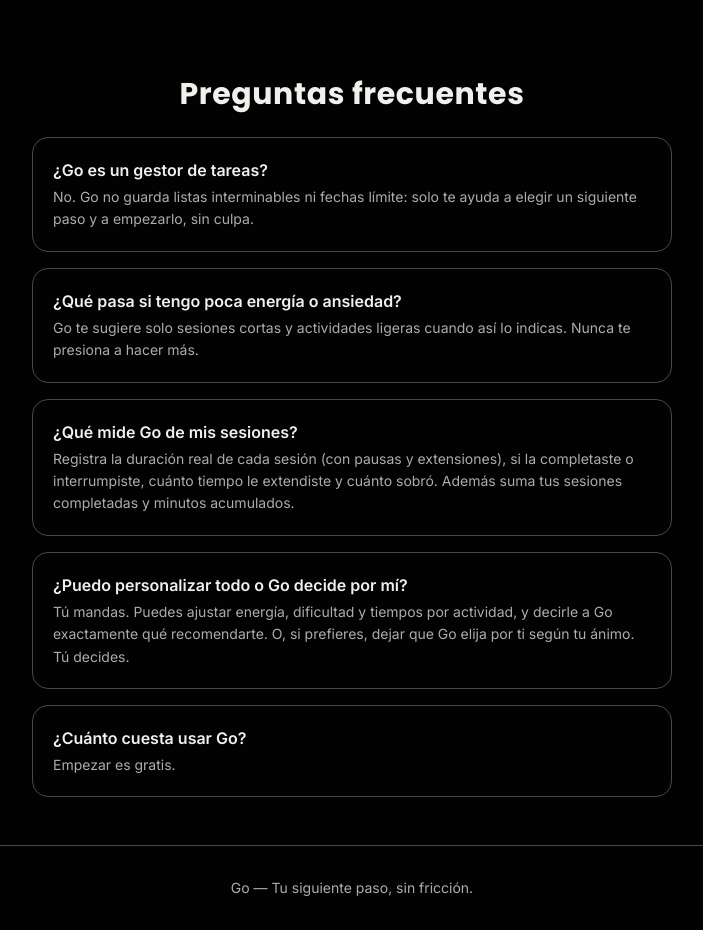
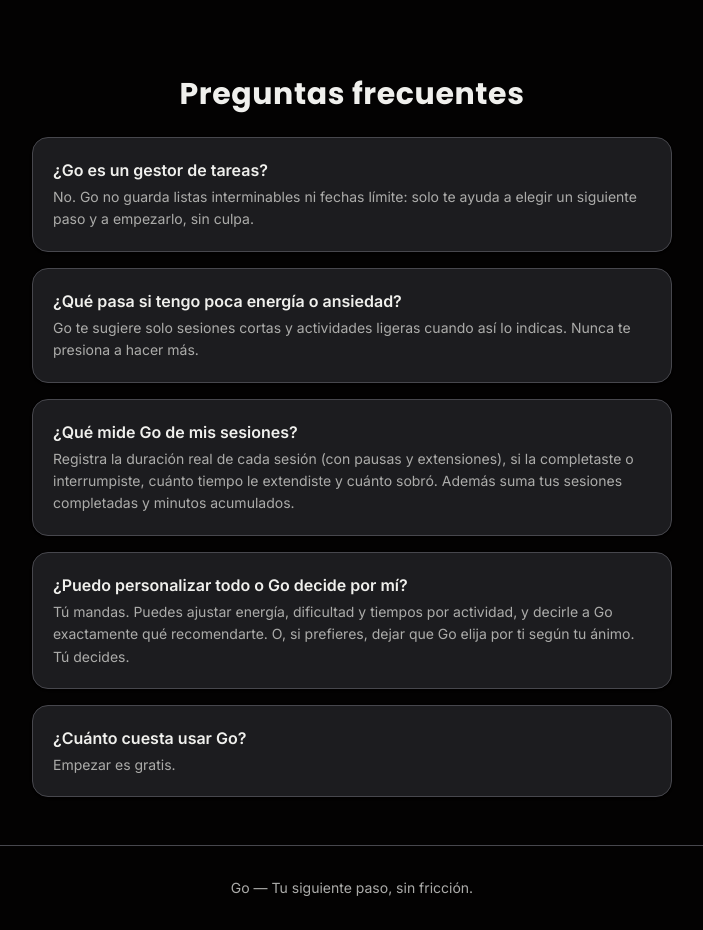
Before and after one commit to jorgeDevCod/Go-Sesi-n-PWA, a Next.js app: page / in a window 1280 px wide. Shown: the part 3800-4730 px from the top of the page, without its empty margins (288-991 px from the left). Built offline with nearby package versions, Linux system fonts and the light colour scheme; no server answers.

Commit message:
actualizar page informativa

```diff
--- a/app/(marketing)/page.tsx
+++ b/app/(marketing)/page.tsx
@@ -302,7 +302,10 @@ export default function MarketingHomePage() {
           </h2>
           <div className="flex flex-col gap-4">
             {FAQS.map((faq) => (
-              <div key={faq.question} className="rounded-2xl border border-border p-5">
+              <div
+                key={faq.question}
+                className="rounded-2xl border border-border bg-surface p-5 shadow-sm transition-all duration-200 hover:border-border-hover hover:shadow-md"
+              >
                 <h3 className="mb-1 text-base font-semibold text-foreground">{faq.question}</h3>
                 <p className="text-sm font-normal leading-[1.6] text-muted-foreground">{faq.answer}</p>
               </div>
```
